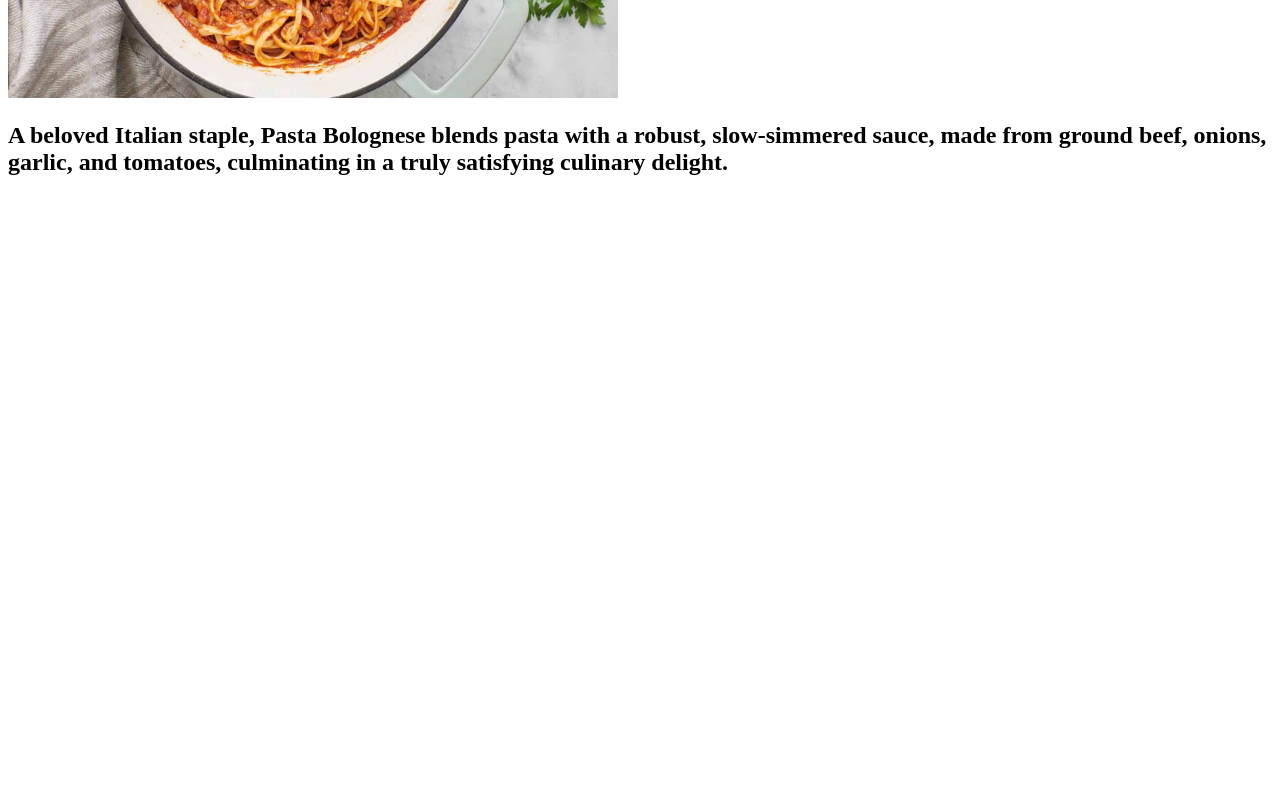
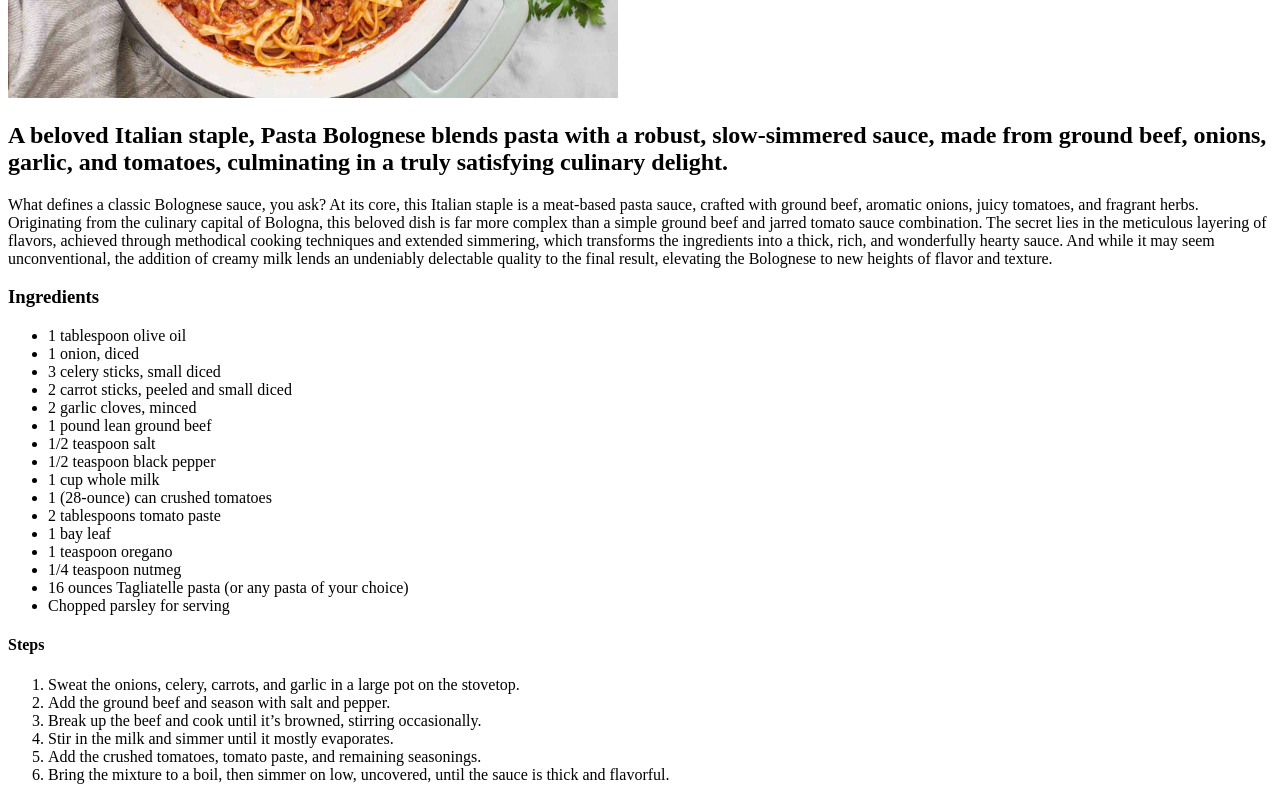
Before and after one commit to mvega99/odin-recipes, a plain HTML site: page recipes/bolognese.html in a window 1280 px wide. Shown: the part 432-1232 px from the top of the page. Before the commit the page ends 800 px from the top, so only its background shows below. Drawn offline with Linux system fonts and the light colour scheme.

Commit message:
finish bolognese.html

```diff
--- a/recipes/bolognese.html
+++ b/recipes/bolognese.html
@@ -10,5 +10,34 @@
     <img src="../images/Pasta-Bolognese-09.jpg" alt="Image of Pasta Bolognese" height="450" width="610">
     <h2><strong>A beloved Italian staple, Pasta Bolognese blends pasta with a robust, slow-simmered sauce, made from ground beef, onions,  garlic, and tomatoes, culminating in a truly satisfying culinary delight.
     </strong></h2>
+    <p>What defines a classic Bolognese sauce, you ask? At its core, this Italian staple is a meat-based pasta sauce, crafted with ground beef, aromatic onions, juicy tomatoes, and fragrant herbs. Originating from the culinary capital of Bologna, this beloved dish is far more complex than a simple ground beef and jarred tomato sauce combination. The secret lies in the meticulous layering of flavors, achieved through methodical cooking techniques and extended simmering, which transforms the ingredients into a thick, rich, and wonderfully hearty sauce. And while it may seem unconventional, the addition of creamy milk lends an undeniably delectable quality to the final result, elevating the Bolognese to new heights of flavor and texture.</p>
+    <h3><strong>Ingredients</strong></h3>
+    <ul>
+        <li>1 tablespoon olive oil</li>
+        <li>1 onion, diced</li>
+        <li>3 celery sticks, small diced</li>
+        <li>2 carrot sticks, peeled and small diced</li>
+        <li>2 garlic cloves, minced</li>
+        <li>1 pound lean ground beef</li>
+        <li>1/2 teaspoon salt</li>
+        <li>1/2 teaspoon black pepper</li>
+        <li>1 cup whole milk</li>
+        <li>1 (28-ounce) can crushed tomatoes</li>
+        <li>2 tablespoons tomato paste</li>
+        <li>1 bay leaf</li>
+        <li>1 teaspoon oregano</li>
+        <li>1/4 teaspoon nutmeg</li>
+        <li>16 ounces Tagliatelle pasta (or any pasta of your choice)</li>
+        <li>Chopped parsley for serving</li>
+    </ul>
+    <h4><strong>Steps</strong></h4>
+    <ol>
+        <li>Sweat the onions, celery, carrots, and garlic in a large pot on the stovetop.</li>
+        <li>Add the ground beef and season with salt and pepper.</li>
+        <li>Break up the beef and cook until it’s browned, stirring occasionally.</li>
+        <li>Stir in the milk and simmer until it mostly evaporates.</li>
+        <li>Add the crushed tomatoes, tomato paste, and remaining seasonings.</li>
+        <li>Bring the mixture to a boil, then simmer on low, uncovered, until the sauce is thick and flavorful.</li>
+    </ol>
 </body>
 </html>
```
